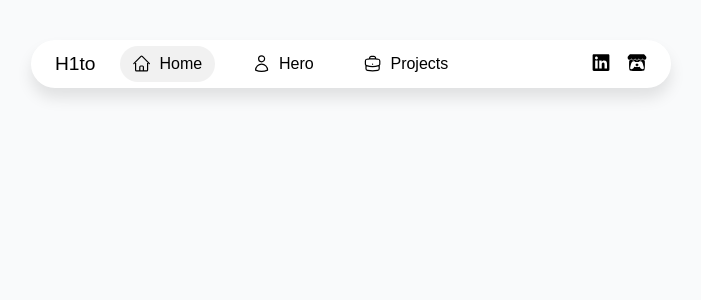
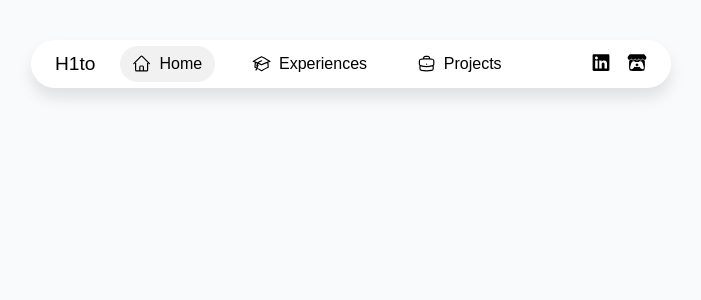
Before and after one commit to Matsuel/olivier, a Next.js app: page / in a window 1280 px wide. Shown: the top 300 px of the page, without its empty margins (289-990 px from the left). Built offline with nearby package versions, Linux system fonts and the light colour scheme.

Commit message:
edit navbar

```diff
--- a/src/Components/Navbar/Navbar.tsx
+++ b/src/Components/Navbar/Navbar.tsx
@@ -30,11 +30,12 @@
         </svg>
     },
     {
-        name: "Hero",
-        link: "#hero",
+        name: "Experiences",
+        link: "#experiences",
         icon: <svg xmlns="http://www.w3.org/2000/svg" fill="none" viewBox="0 0 24 24" stroke-width="1.5" stroke="currentColor">
-            <path stroke-linecap="round" stroke-linejoin="round" d="M15.75 6a3.75 3.75 0 1 1-7.5 0 3.75 3.75 0 0 1 7.5 0ZM4.501 20.118a7.5 7.5 0 0 1 14.998 0A17.933 17.933 0 0 1 12 21.75c-2.676 0-5.216-.584-7.499-1.632Z" />
-        </svg>
+        <path stroke-linecap="round" stroke-linejoin="round" d="M4.26 10.147a60.438 60.438 0 0 0-.491 6.347A48.62 48.62 0 0 1 12 20.904a48.62 48.62 0 0 1 8.232-4.41 60.46 60.46 0 0 0-.491-6.347m-15.482 0a50.636 50.636 0 0 0-2.658-.813A59.906 59.906 0 0 1 12 3.493a59.903 59.903 0 0 1 10.399 5.84c-.896.248-1.783.52-2.658.814m-15.482 0A50.717 50.717 0 0 1 12 13.489a50.702 50.702 0 0 1 7.74-3.342M6.75 15a.75.75 0 1 0 0-1.5.75.75 0 0 0 0 1.5Zm0 0v-3.675A55.378 55.378 0 0 1 12 8.443m-7.007 11.55A5.981 5.981 0 0 0 6.75 15.75v-1.5" />
+      </svg>
+
 
     },
     {
```
